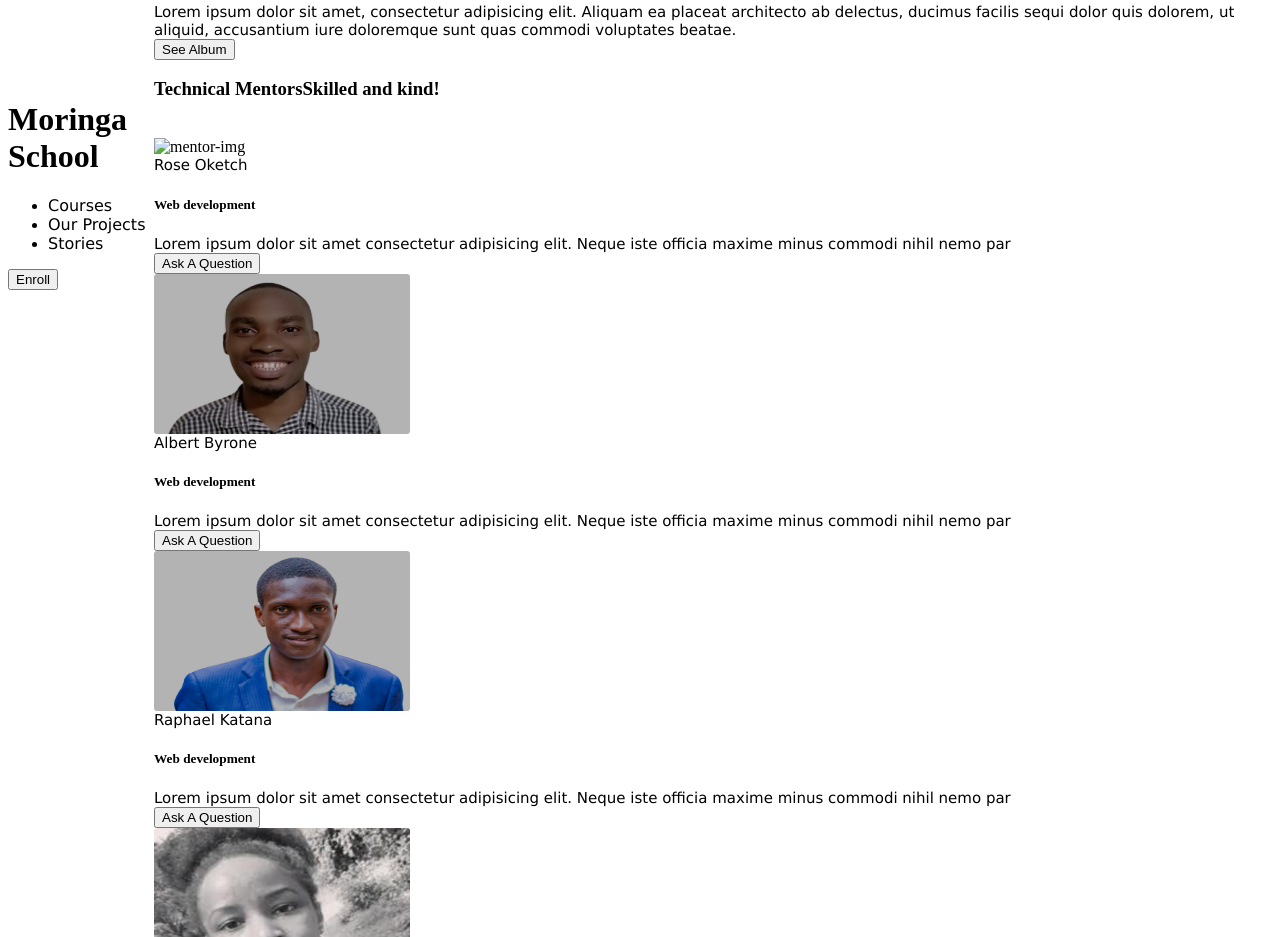
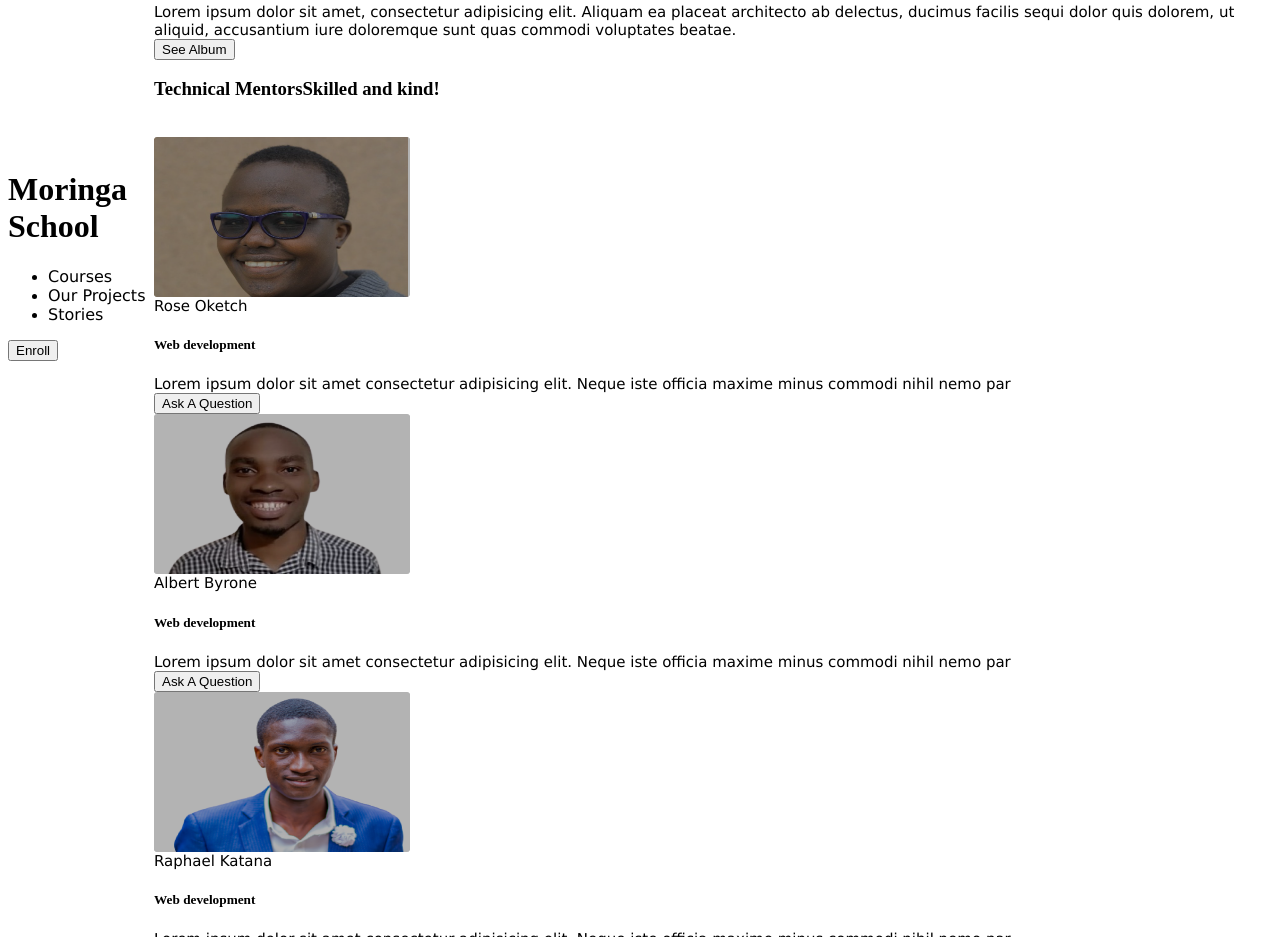
Before and after one commit to JOANCHEBET/independent-project1, a plain HTML site: page projects/project-1/index1.html in a window 1280 px wide. Shown: the part 1229-2166 px from the top of the page. Drawn offline with Linux system fonts and the light colour scheme; files whose address does not match are found by name.

Commit message:
add image 5

```diff
--- a/projects/project-1/index1.html
+++ b/projects/project-1/index1.html
@@ -115,7 +115,7 @@
         <div class="mentor-wrapper">
         <div class="mentor-container">
           <div class="mentor-info-title">
-          <img class="mentor-img" src="./assets/img/image 5.png" alt="mentor-img">
+          <img class="mentor-img" src="./Assets/image 5.png" alt="mentor-img">
           <p class="mentor-name">Rose Oketch</p>
         </div>
         <div class="mentor-info-container">
```
